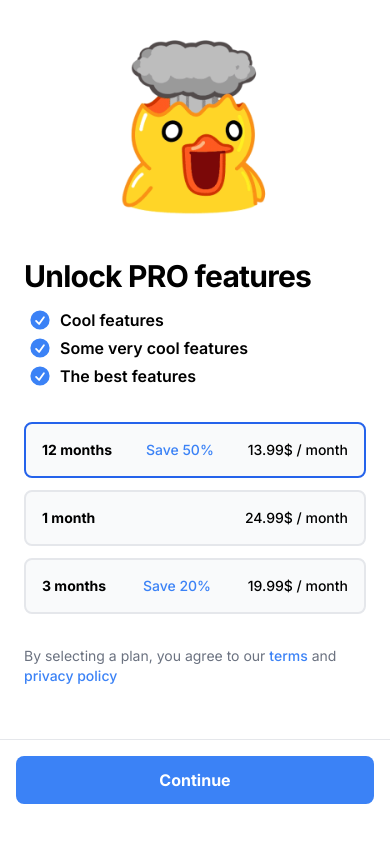
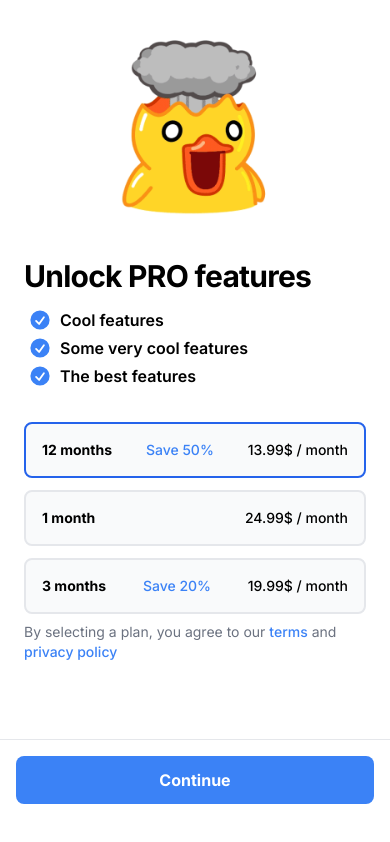
Before and after one commit to vsecoder/telesub, a Next.js app: page / in a window 390 px wide. Built offline with nearby package versions, Linux system fonts and the light colour scheme.

Commit message:
Update page.tsx

```diff
--- a/app/page.tsx
+++ b/app/page.tsx
@@ -55,7 +55,7 @@ export default function Home() {
   const [opened, setOpened] = useState(false);
 
   return (
-    <div className="overflow-hidden pb-24 sm:py-32 bg-white">
+    <div className="overflow-hidden pb-32 sm:py-32 bg-white">
       <div className="mx-auto max-w-7xl px-6 lg:px-8">
         <div className="mx-auto grid max-w-2xl grid-cols-1 gap-x-8 gap-y-16 sm:gap-y-20 lg:mx-0 lg:max-w-none lg:grid-cols-2">
           <div className="lg:pr-8 lg:pt-1">
@@ -96,7 +96,7 @@ export default function Home() {
                 </div>
               ))}
 
-              <p className="mt-8 text-sm text-gray-500 text-align-center mb-50">
+              <p className="mt-2 text-sm text-gray-500 text-align-center mb-50 bg-white">
                 <span>By selecting a plan, you agree to our </span>
                 <a href="#" className="font-medium text-blue-500 hover:underline">terms</a>
                 <span> and </span>
```
